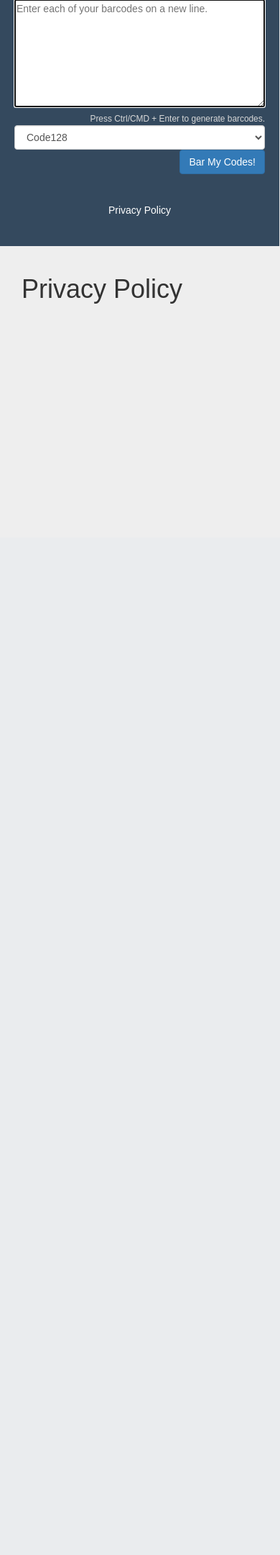
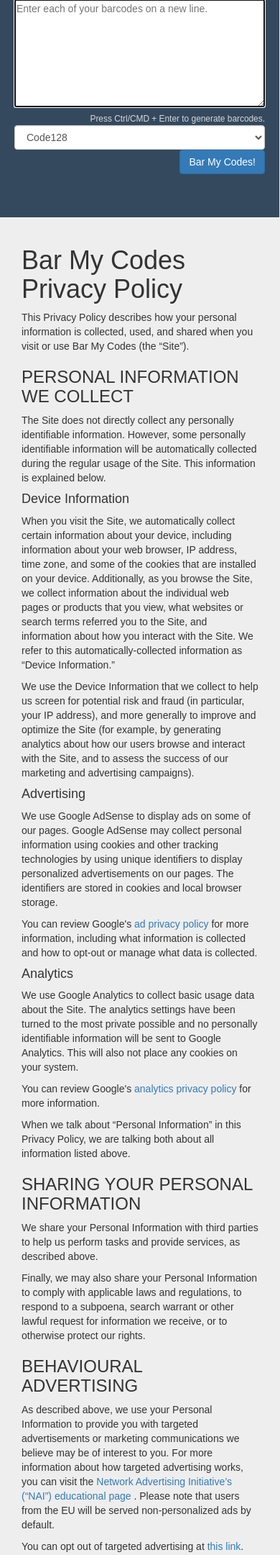
Before and after one commit to robyparr/barmycodes-legacy, a Flask app: page /privacy in a window 390 px wide. Shown: the part 97-2258 px from the top of the page at 72% size. Before the commit the page ends 519 px from the top, so only its background shows below. Run offline with Flask 2, Linux system fonts and the light colour scheme; some libraries are stand-ins or nearby versions.

Commit message:
Update privacy policy.

```diff
--- a/barmycodes/config.py
+++ b/barmycodes/config.py
@@ -6,3 +6,4 @@ class Config(object):
     COOKIEBOT_ID = os.getenv('COOKIEBOT_ID', '')
     SHOW_ADS = os.getenv('SHOW_ADS', False)
     AD_CLIENT = os.getenv('AD_CLIENT', '')
+    SHOW_PRIVACY_POLICY = os.getenv('SHOW_PRIVACY_POLICY', False)
--- a/barmycodes/templates/_sidebar.html
+++ b/barmycodes/templates/_sidebar.html
@@ -99,9 +99,11 @@
             </div>
         </div>
     {% endif %}
-    <div class="row">
-      <div class="col-md-12 text-center">
-        <a href="/privacy">Privacy Policy</A>
-      </div>
-    </div>
+    {% if config.SHOW_PRIVACY_POLICY %}
+        <div class="row">
+        <div class="col-md-12 text-center">
+            <a href="/privacy">Privacy Policy</A>
+        </div>
+        </div>
+    {% endif %}
 </div>
--- a/barmycodes/templates/privacy.html
+++ b/barmycodes/templates/privacy.html
@@ -2,10 +2,142 @@
 
 {% block body %}
   <div class="container">
-    <h1>Privacy Policy</h1>
+    <h1>Bar My Codes Privacy Policy</h1>
+
+    <p>
+        This Privacy Policy describes how your personal information is collected,
+        used, and shared when you visit or use Bar My Codes (the “Site”).
+    </p>
+
+    <h3>PERSONAL INFORMATION WE COLLECT</h3>
+    <p>
+      The Site does not directly collect any personally identifiable information.
+      However, some personally identifiable information will be automatically
+      collected during the regular usage of the Site. This information is explained
+      below.
+    </p>
+
+    <h4>Device Information</h4>
+    <p>
+      When you visit the Site, we automatically collect certain information
+      about your device, including information about your web browser, IP address,
+      time zone, and some of the cookies that are installed on your device.
+      Additionally, as you browse the Site, we collect information about the
+      individual web pages or products that you view, what websites or search
+      terms referred you to the Site, and information about how you interact
+      with the Site. We refer to this automatically-collected information as
+      “Device Information.”
+    </p>
+    <p>
+      We use the Device Information that we collect to help us screen for
+      potential risk and fraud (in particular, your IP address), and more
+      generally to improve and optimize the Site (for example, by generating
+      analytics about how our users browse and interact with the Site, and to
+      assess the success of our marketing and advertising campaigns).
+    </p>
+
+    <h4>Advertising</h4>
+    <p>
+      We use Google AdSense to display ads on some of our pages. Google AdSense
+      may collect personal information using cookies and other tracking
+      technologies by using unique identifiers to display personalized
+      advertisements on our pages. The identifiers are stored in cookies and local
+      browser storage.
+    </p>
+    <p>
+      You can review Google's
+      <a href="http://www.google.com/policies/privacy/ads/">
+        ad privacy policy
+      </a> for more information, including what information is collected and
+      how to opt-out or manage what data is collected.
+    </p>
+
+    <h4>Analytics</h4>
+    <p>
+      We use Google Analytics to collect basic usage data about the Site. The
+      analytics settings have been turned to the most private possible and no
+      personally identifiable information will be sent to Google Analytics. This
+      will also not place any cookies on your system.
+    </p>
+    <p>
+        You can review Google's
+        <a href="https://www.google.com/intl/en/policies/privacy/">
+          analytics privacy policy
+        </a> for more information.
+    </p>
+
+    <p>
+      When we talk about “Personal Information” in this Privacy Policy, we
+      are talking both about all information listed above.
+    </p>
+
+    <h3>SHARING YOUR PERSONAL INFORMATION</h3>
+    <p>
+      We share your Personal Information with third parties to help us perform
+      tasks and provide services, as described above.
+    </p>
+    <p>
+      Finally, we may also share your Personal Information to comply with
+      applicable laws and regulations, to respond to a subpoena, search warrant
+      or other lawful request for information we receive, or to otherwise
+      protect our rights.
+    </p>
+
+    <h3>BEHAVIOURAL ADVERTISING</h3>
+    <p>
+      As described above, we use your Personal Information to provide you with
+      targeted advertisements or marketing communications we believe may be of
+      interest to you. For more information about how targeted advertising works,
+      you can visit the <a href="http://www.networkadvertising.org/understanding-online-advertising/how-does-it-work">
+        Network Advertising Initiative’s (“NAI”) educational page
+      </a>.
+
+      Please note that users from the EU will be served non-personalized ads by
+      default.
+    </p>
+    <p>
+      You can opt out of targeted advertising at
+        <a href="https://www.google.com/settings/ads/anonymous">this link</a>.
+    </p>
+
+    <h3>DO NOT TRACK</h3>
+    <p>
+      Please note that we do not alter our Site’s data collection and use
+      practices when we see a Do Not Track signal from your browser.
+    </p>
+
+    <h3>YOUR RIGHTS</h3>
+    <p>
+      If you are a European resident, you have the right to access personal
+      information we hold about you and to ask that your personal information
+      be corrected, updated, or deleted. If you would like to exercise this
+      right, please contact us through the contact information below.
+    </p>
+    <p>
+        Additionally, if you are a European resident we note that we are
+        processing your information in order to fulfill contracts we might have
+        with you (for example if you make an order through the Site), or
+        otherwise to pursue our legitimate business interests listed above.
+    </p>
+    <p>
+        Additionally, please note that your information will be transferred
+        outside of Europe, including to the United States and South Korea.
+    </p>
+
+    <h3>CHANGES</h3>
+    <p>
+      We may update this privacy policy from time to time in order to reflect, for example, changes to our practices or for other operational, legal or regulatory reasons.
+    </p>
+
+    <h3>CONTACT US</h3>
+    <p>
+      For more information about our privacy practices, if you have questions,
+      or if you would like to make a complaint, please contact us by e-mail at
+      roby@robyparr.com
+    </p>
 
     {% if config.USE_COOKIEBOT %}
-      <h2>Cookies</h2>
+      <h3>Cookies</h3>
       <script id="CookieDeclaration"
           src="https://consent.cookiebot.com/{{ config.COOKIEBOT_ID }}/cd.js"
           type="text/javascript" async></script>
```
